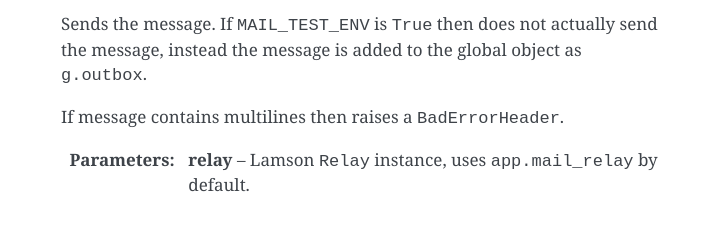
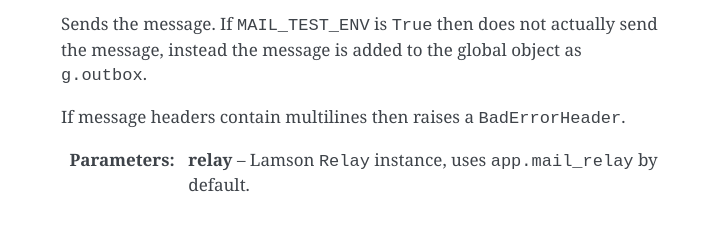
Before and after one commit to pallets-eco/flask-mail, a Sphinx documentation site: the page built from docs/index.rst, in a window 1280 px wide and 900 px high, scrolled down 3753 px. Shown: the part 663-894 px from the top of the window, without its empty margins (289-991 px from the left). Built offline with Sphinx 7.4.7, drawn with Linux system fonts in a browser that asks for light colours.

Commit message:
image change

```diff
--- a/docs/index.rst
+++ b/docs/index.rst
@@ -222,7 +222,7 @@ API
     Sends the message. If ``MAIL_TEST_ENV`` is ``True`` then does not actually send the
     message, instead the message is added to the global object as ``g.outbox``.
 
-    If message contains multilines then raises a ``BadErrorHeader``.
+    If message headers contain multilines then raises a ``BadErrorHeader``.
 
     :param relay: Lamson ``Relay`` instance, uses ``app.mail_relay`` by default.
 
--- a/setup.py
+++ b/setup.py
@@ -12,7 +12,7 @@ from setuptools import setup
 
 setup(
     name='flask-mail',
-    version='0.1.1',
+    version='0.1.2',
     url='http://bitbucket.org/danjac/flask-mail',
     license='BSD',
     author='Dan Jacob',
```
Also changed, not shown: docs/_static/flask-mail.png, 1 other file.
